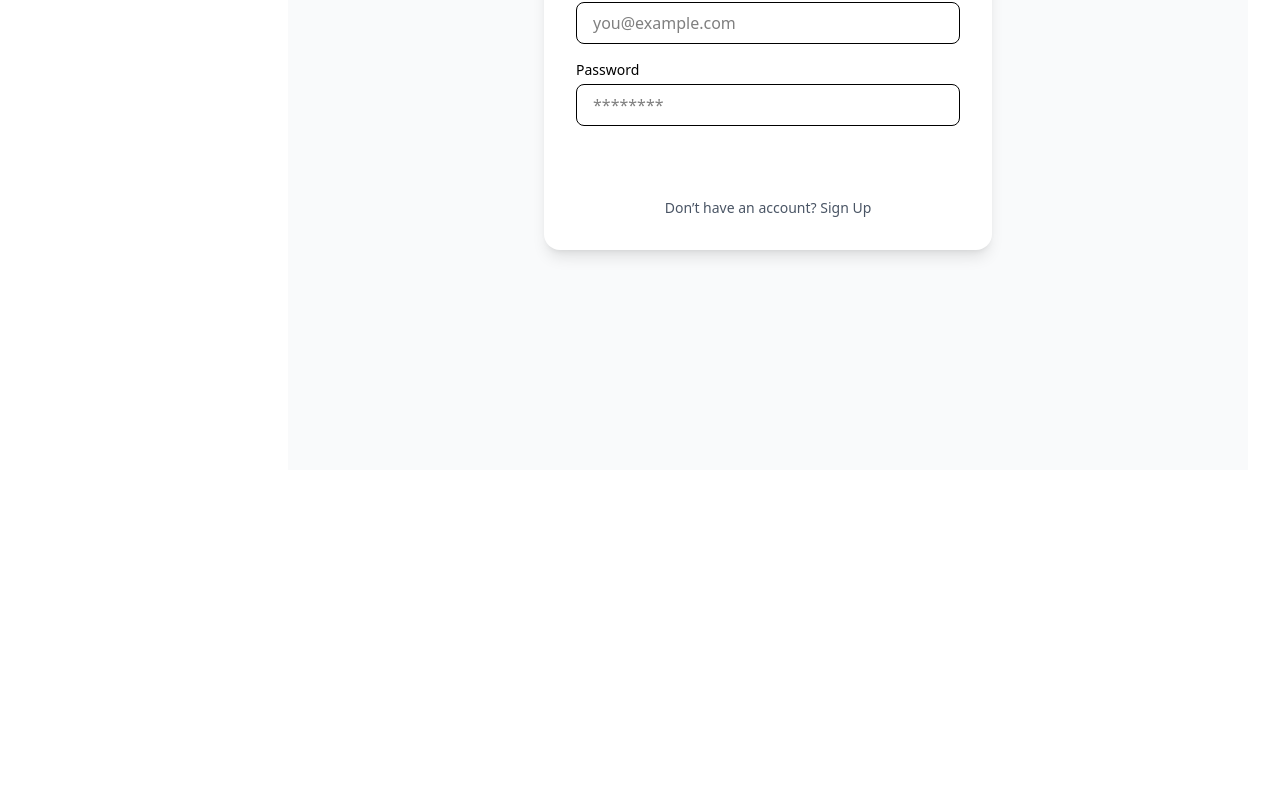
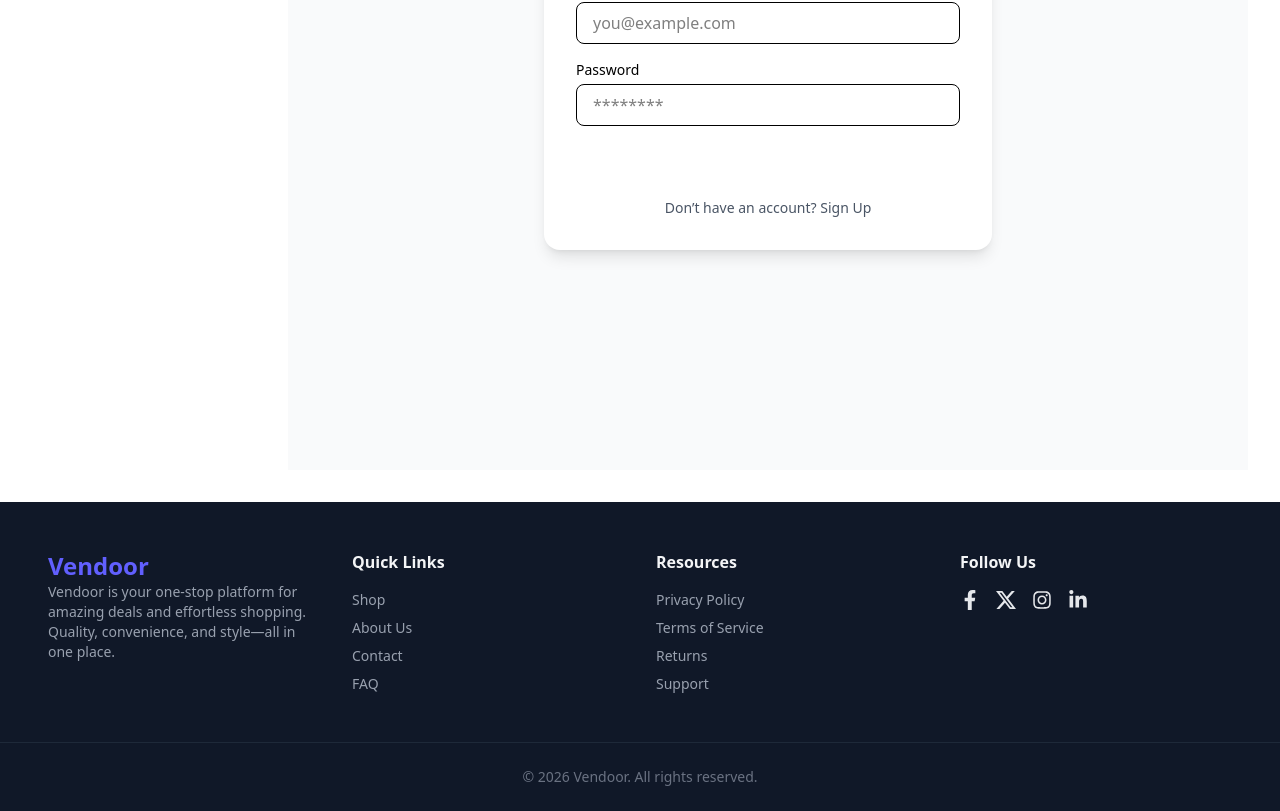
Before and after one commit to OLUJOHN2/vendoor, a React (Vite) app: page /login in a window 1280 px wide. Shown: the part 436-1247 px from the top of the page. Before the commit the page ends 938 px from the top, so only its background shows below. Built offline with nearby package versions, Linux system fonts and the light colour scheme; no server answers.

Commit message:
footer updated

```diff
--- a/package.json
+++ b/package.json
@@ -15,6 +15,7 @@
     "lucide-react": "^1.0.1",
     "react": "^19.2.4",
     "react-dom": "^19.2.4",
+    "react-icons": "^5.6.0",
     "react-router-dom": "^7.13.2"
   },
   "devDependencies": {
--- a/src/App.tsx
+++ b/src/App.tsx
@@ -5,6 +5,7 @@ import MainContent from "./components/MainContent";
 import ProductPage from "./components/ProductPage";
 import Navbar from "./components/Navbar";
 import LoginPage from "./components/LoginPage";
+import Footer from "./components/Footer"; // <-- import Footer
 import { CartProvider } from "./components/CartContext";
 import { UserProvider } from "./components/UserContext";
 import { FilterProvider } from "./components/FilterContext";
@@ -18,10 +19,12 @@ function App() {
       <UserProvider>
         <CartProvider>
           <FilterProvider>
-            <div className="bg-background text-textMain min-h-screen">
+            <div className="bg-background text-textMain flex flex-col min-h-screen">
+              {/* Navbar */}
               <Navbar onMenuClick={() => setIsSidebarOpen(true)} />
 
-              <div className="flex">
+              {/* Content & Sidebar */}
+              <div className="flex flex-1">
                 {/* Overlay */}
                 {isSidebarOpen && (
                   <div
@@ -51,6 +54,9 @@ function App() {
                   </Routes>
                 </main>
               </div>
+
+              {/* Footer */}
+              <Footer />
             </div>
           </FilterProvider>
         </CartProvider>
--- /dev/null
+++ b/src/components/Footer.tsx
@@ -0,0 +1,101 @@
+import { FaFacebookF, FaInstagram, FaLinkedinIn } from "react-icons/fa";
+import { SiX } from "react-icons/si"; // X brand icon
+import { Link } from "react-router-dom";
+
+const Footer = () => {
+  return (
+    <footer className="bg-gray-900 text-gray-200 pt-12 pb-6">
+      <div className="max-w-7xl mx-auto px-6 md:px-12 grid grid-cols-1 md:grid-cols-4 gap-8">
+        {/* Logo and About */}
+        <div className="space-y-4">
+          <Link to="/" className="text-2xl font-bold text-indigo-500">
+            Vendoor
+          </Link>
+          <p className="text-gray-400 text-sm">
+            Vendoor is your one-stop platform for amazing deals and effortless
+            shopping. Quality, convenience, and style—all in one place.
+          </p>
+        </div>
+
+        {/* Quick Links */}
+        <div>
+          <h3 className="text-gray-100 font-semibold mb-4">Quick Links</h3>
+          <ul className="space-y-2 text-gray-400 text-sm">
+            <li>
+              <Link to="/shop" className="hover:text-indigo-500 transition">
+                Shop
+              </Link>
+            </li>
+            <li>
+              <Link to="/about" className="hover:text-indigo-500 transition">
+                About Us
+              </Link>
+            </li>
+            <li>
+              <Link to="/contact" className="hover:text-indigo-500 transition">
+                Contact
+              </Link>
+            </li>
+            <li>
+              <Link to="/faq" className="hover:text-indigo-500 transition">
+                FAQ
+              </Link>
+            </li>
+          </ul>
+        </div>
+
+        {/* Resources */}
+        <div>
+          <h3 className="text-gray-100 font-semibold mb-4">Resources</h3>
+          <ul className="space-y-2 text-gray-400 text-sm">
+            <li>
+              <Link to="/privacy" className="hover:text-indigo-500 transition">
+                Privacy Policy
+              </Link>
+            </li>
+            <li>
+              <Link to="/terms" className="hover:text-indigo-500 transition">
+                Terms of Service
+              </Link>
+            </li>
+            <li>
+              <Link to="/returns" className="hover:text-indigo-500 transition">
+                Returns
+              </Link>
+            </li>
+            <li>
+              <Link to="/support" className="hover:text-indigo-500 transition">
+                Support
+              </Link>
+            </li>
+          </ul>
+        </div>
+
+        {/* Social */}
+        <div>
+          <h3 className="text-gray-100 font-semibold mb-4">Follow Us</h3>
+          <div className="flex space-x-4">
+            <a href="#" className="hover:text-indigo-500 transition">
+              <FaFacebookF size={20} />
+            </a>
+            <a href="#" className="hover:text-indigo-500 transition">
+              <SiX size={20} />
+            </a>
+            <a href="#" className="hover:text-indigo-500 transition">
+              <FaInstagram size={20} />
+            </a>
+            <a href="#" className="hover:text-indigo-500 transition">
+              <FaLinkedinIn size={20} />
+            </a>
+          </div>
+        </div>
+      </div>
+
+      <div className="mt-12 border-t border-gray-800 pt-6 text-center text-gray-500 text-sm">
+        &copy; {new Date().getFullYear()} Vendoor. All rights reserved.
+      </div>
+    </footer>
+  );
+};
+
+export default Footer;
```
Also changed, not shown: 1 other file (tests, documents, lock files or other folders).
